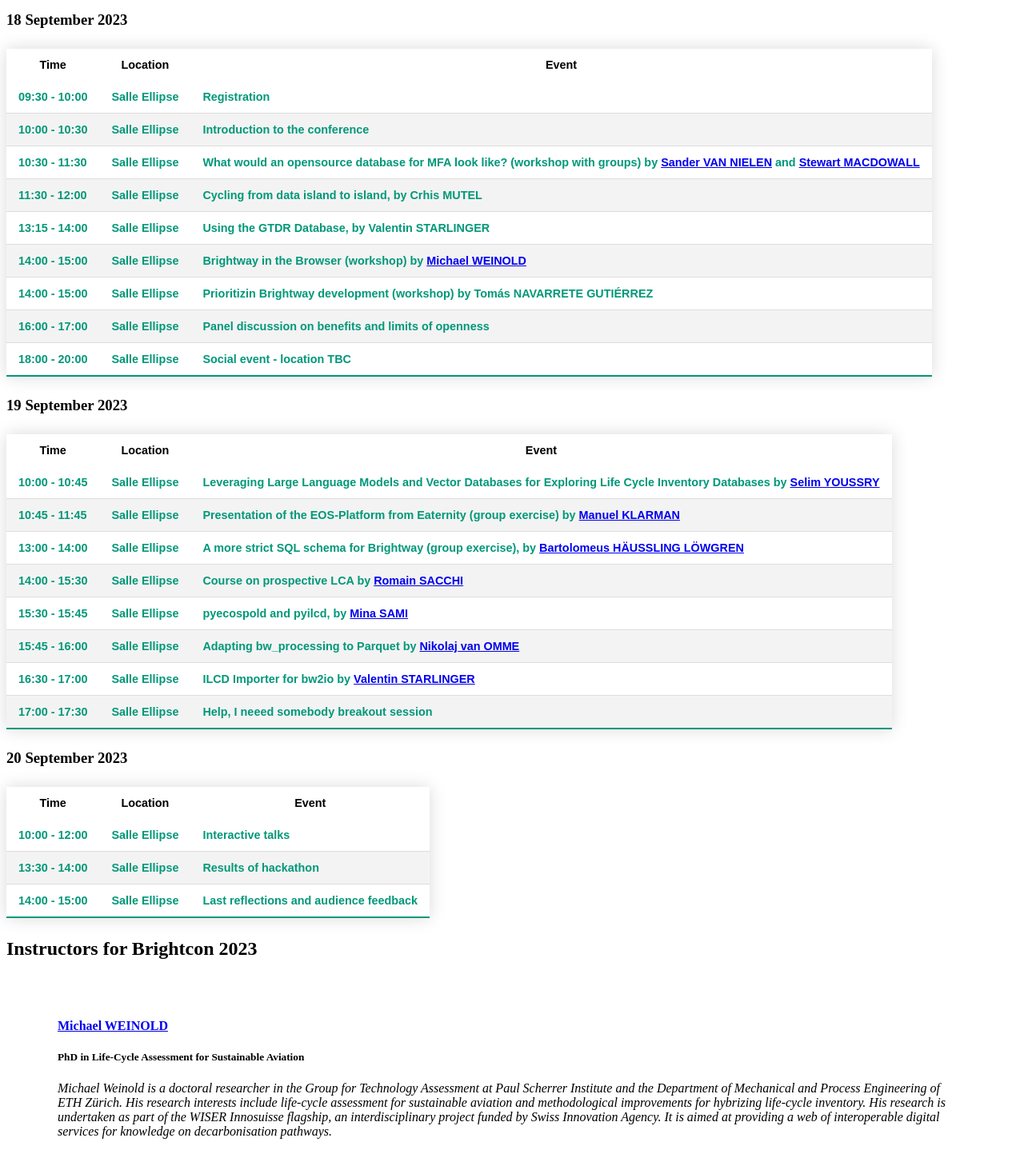
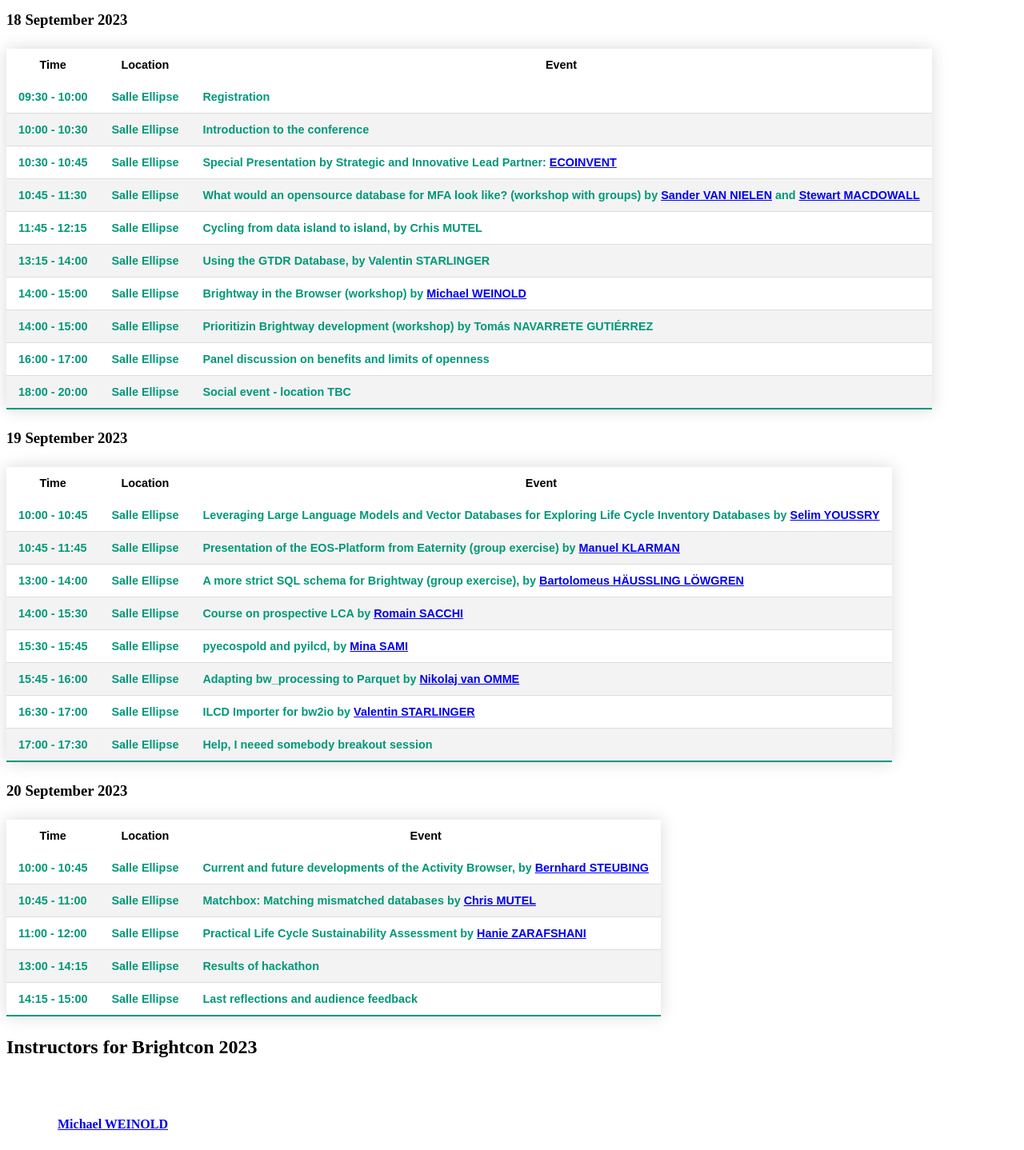
Before and after one commit to Depart-de-Sentier/brightcon-2023-website, a Nuxt app: page /programme in a window 1280 px wide. Shown: the part 1063-2501 px from the top of the page at 80% size. Built offline with nearby package versions, Linux system fonts and the light colour scheme.

Commit message:
update programme

```diff
--- a/pages/programme.vue
+++ b/pages/programme.vue
@@ -94,7 +94,17 @@
               <td>Introduction to the conference</td>
             </tr>
             <tr class="active-row">
-              <td>10:30 - 11:30</td>
+              <td>10:30 - 10:45</td>
+              <td>Salle Ellipse</td>
+              <td>Special Presentation by Strategic and Innovative Lead Partner:
+                <NuxtLink to="https://ecoinvent.org" external="True"
+                  >ECOINVENT</NuxtLink
+                >
+
+		      </td>
+            </tr>
+            <tr class="active-row">
+              <td>10:45 - 11:30</td>
               <td>Salle Ellipse</td>
               <td>
                 What would an opensource database for MFA look like? (workshop
@@ -109,7 +119,7 @@
               </td>
             </tr>
             <tr class="active-row">
-              <td>11:30 - 12:00</td>
+              <td>11:45 - 12:15</td>
               <td>Salle Ellipse</td>
               <td>Cycling from data island to island, by Crhis MUTEL</td>
             </tr>
@@ -252,17 +262,39 @@
           </thead>
           <tbody>
             <tr class="active-row">
-              <td>10:00 - 12:00</td>
+              <td>10:00 - 10:45</td>
               <td>Salle Ellipse</td>
-              <td>Interactive talks</td>
+              <td>Current and future developments of the Activity Browser, by
+                <NuxtLink :to="{ hash: '#vs' }" external="True"
+                  >Bernhard STEUBING</NuxtLink
+                >
+	      </td>
             </tr>
             <tr class="active-row">
-              <td>13:30 - 14:00</td>
+              <td>10:45 - 11:00</td>
+              <td>Salle Ellipse</td>
+              <td>Matchbox: Matching mismatched databases by
+                <NuxtLink :to="{ hash: '#cmhimself' }" external="True"
+                  >Chris MUTEL</NuxtLink
+                >
+	      </td>
+            </tr>
+            <tr class="active-row">
+              <td>11:00 - 12:00</td>
+              <td>Salle Ellipse</td>
+              <td>Practical Life Cycle Sustainability Assessment by
+                <NuxtLink :to="{ hash: '#hz' }" external="True"
+                  >Hanie ZARAFSHANI</NuxtLink
+                >
+	      </td>
+            </tr>
+            <tr class="active-row">
+              <td>13:00 - 14:15</td>
               <td>Salle Ellipse</td>
               <td>Results of hackathon</td>
             </tr>
             <tr class="active-row">
-              <td>14:00 - 15:00</td>
+              <td>14:15 - 15:00</td>
               <td>Salle Ellipse</td>
               <td>Last reflections and audience feedback</td>
             </tr>
```
